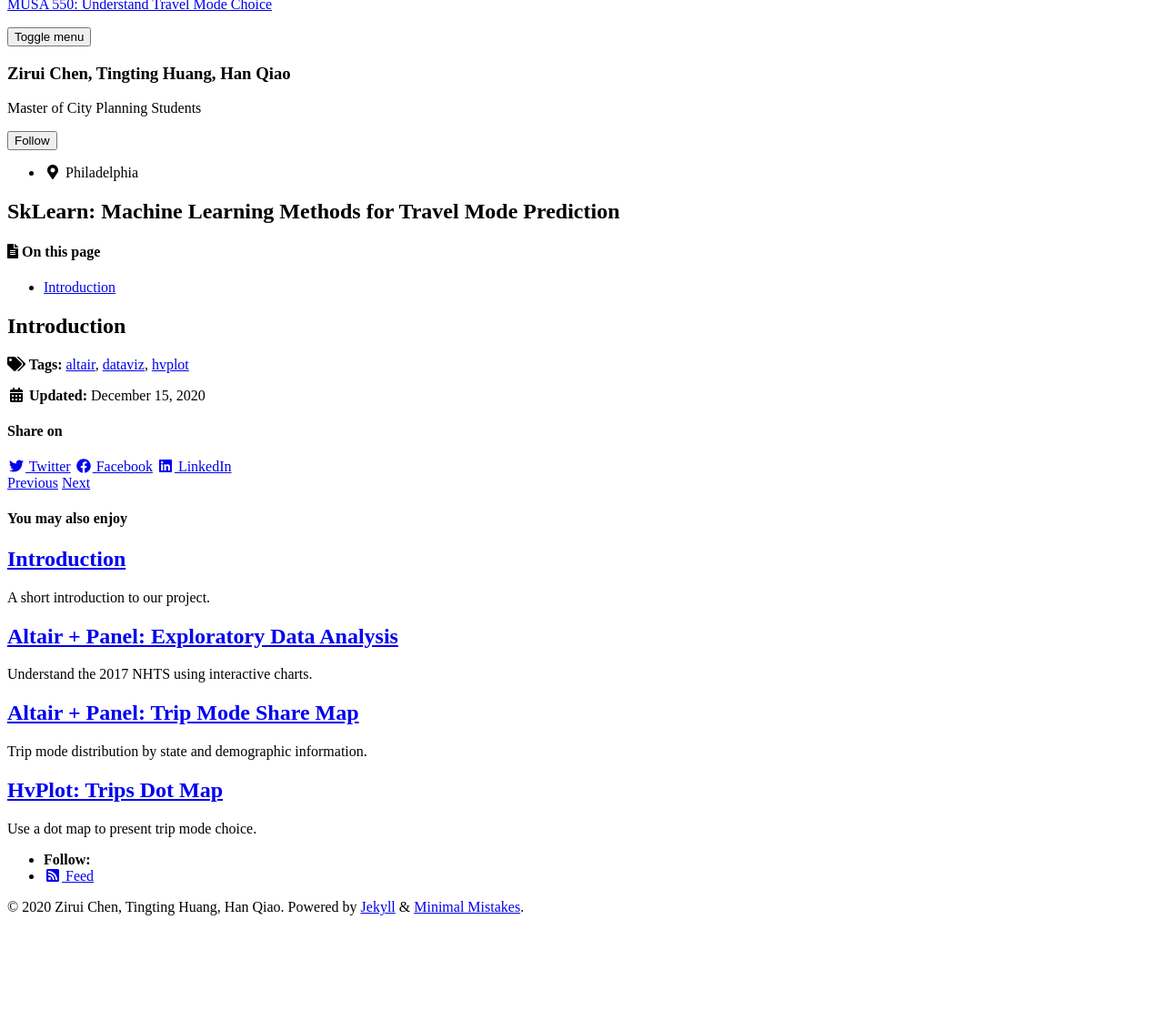
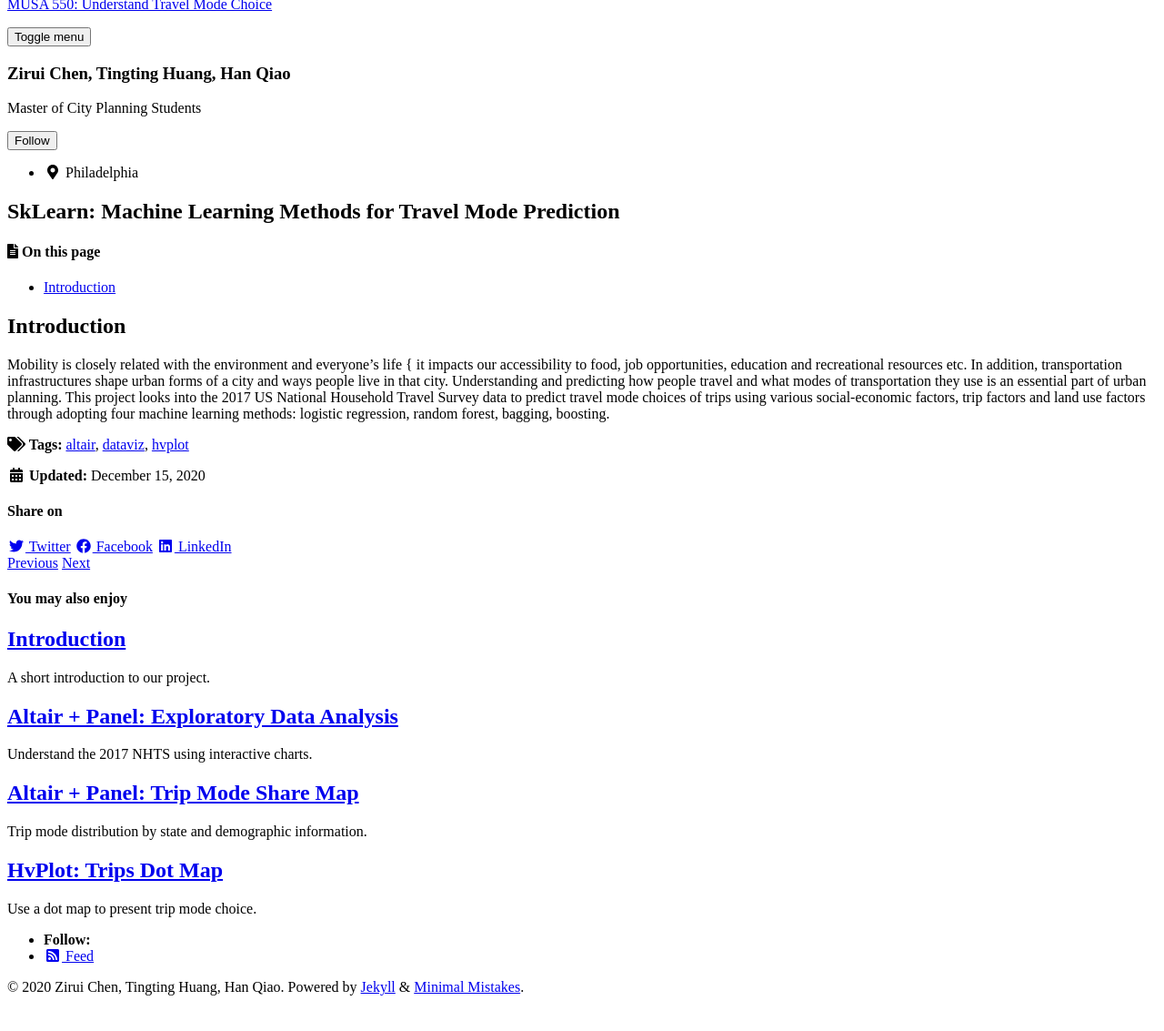
Before and after one commit to hqiao97/travelmode, a Jekyll site: the page built from _posts/2020-12-15-machine-learning.md, in a window 1280 px wide, cut to the strip 112-1276 px from the top of the page. Shown: the top 1133 px of the strip at 91% size. Built offline with Jekyll 4.4.1, drawn with Linux system fonts in a browser that asks for light colours; cached includes are drawn as plain includes; nearby versions of some CDN libraries; before the commit the page ends 1188 px from its top, so only the background shows below that.

Commit message:
Update 2020-12-15-machine-learning.md

```diff
--- a/_posts/2020-12-15-machine-learning.md
+++ b/_posts/2020-12-15-machine-learning.md
@@ -11,6 +11,12 @@ toc: true
 toc_sticky: true
 ---
 ## Introduction
-
+Mobility is closely related with the environment and everyone's life { it impacts our accessibility to food, job
+opportunities, education and recreational resources etc. In addition, transportation infrastructures shape
+urban forms of a city and ways people live in that city. Understanding and predicting how people travel and
+what modes of transportation they use is an essential part of urban planning. This project looks into the 2017 US
+National Household Travel Survey data to predict travel mode choices of trips using various social-economic
+factors, trip factors and land use factors through adopting four machine learning methods: logistic regression,
+random forest, bagging, boosting.
 
 <div id="altair-chart-1"></div>
```
